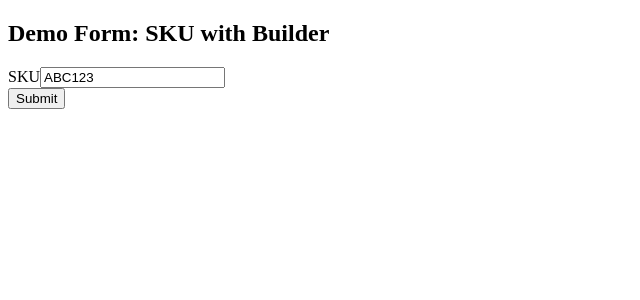
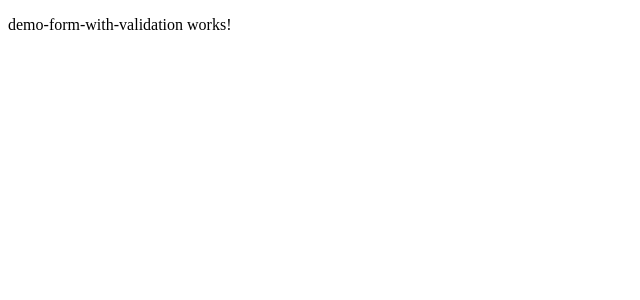
Before and after one commit to Madden20202-zz/angular-forms, an Angular app: page / in a window 1280 px wide. Shown: the top 300 px of the page, without its empty margins (0-640 px from the left). Built offline with nearby package versions, Linux system fonts and the light colour scheme.

Commit message:
Added validation logic and have the proper tag in

```diff
--- a/src/app/app.component.html
+++ b/src/app/app.component.html
@@ -1 +1 @@
-<app-demo-form-sku-with-builder></app-demo-form-sku-with-builder>
+<app-demo-form-with-validation></app-demo-form-with-validation>
--- a/src/app/demo-form-with-validation/demo-form-with-validation.component.ts
+++ b/src/app/demo-form-with-validation/demo-form-with-validation.component.ts
@@ -1,4 +1,10 @@
 import { Component, OnInit } from '@angular/core';
+import {
+  FormGroup,
+  FormBuilder,
+  Validators,
+  AbstractControl
+} from '@angular/forms';
 
 @Component({
   selector: 'app-demo-form-with-validation',
@@ -7,9 +13,22 @@ import { Component, OnInit } from '@angular/core';
 })
 export class DemoFormWithValidationComponent implements OnInit {
 
-  constructor() { }
+  myForm: FormGroup;
+  sku: AbstractControl;
+
+  constructor(fb: FormBuilder) {
+    this.myForm = fb.group({
+      'sku': ['', Validators.required]
+    });
+
+    this.sku =  this.myForm.controls['sku'];
+  }
 
   ngOnInit(): void {
   }
 
+  onSubmit(value: string): void{
+    console.log('You submitted value:', value)
+  }
+
 }
```
